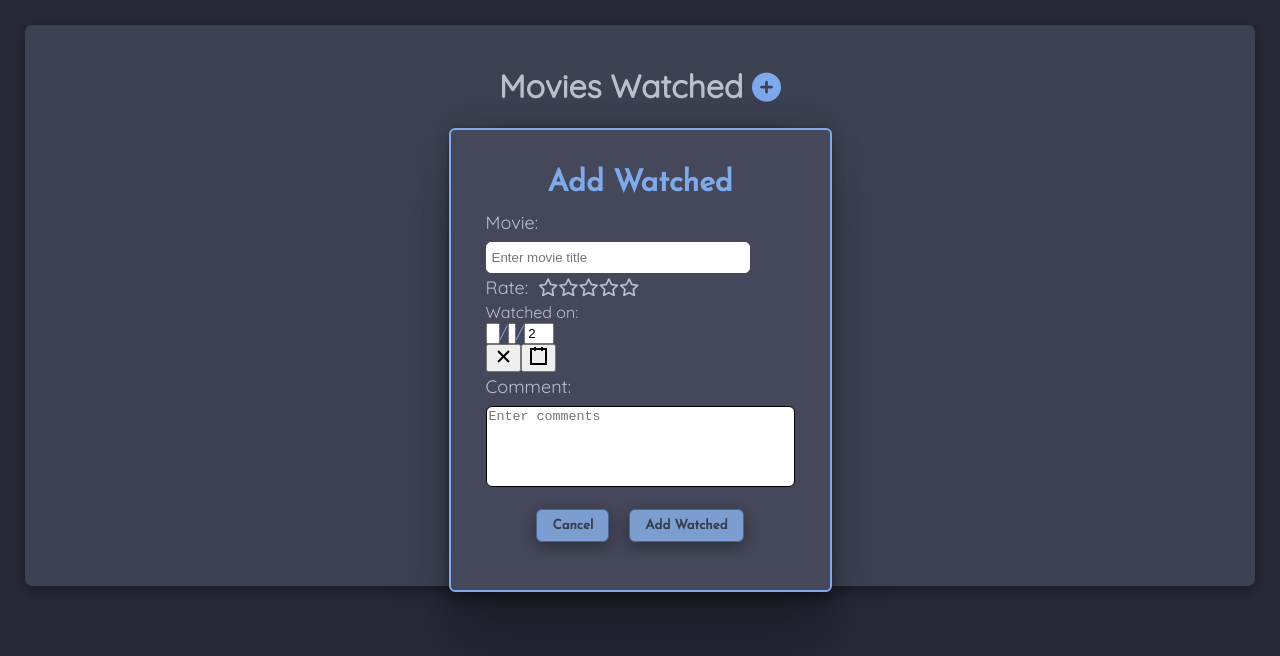
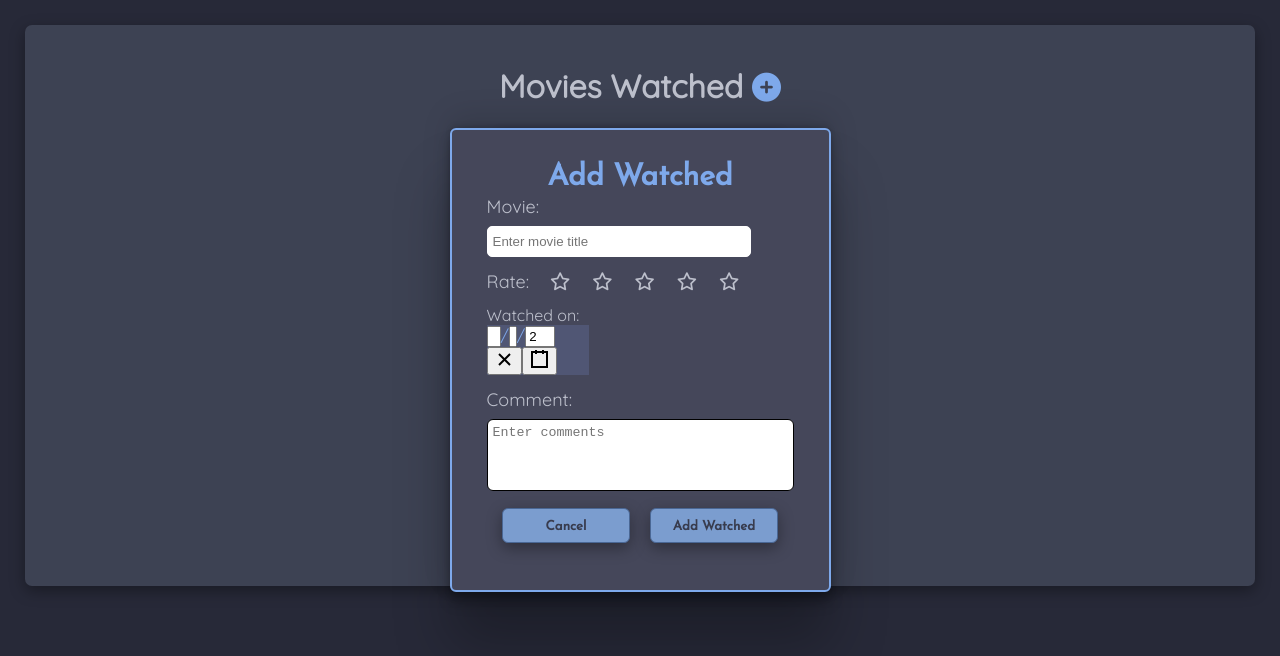
Before and after one commit to Jwilkins48/movie-list, a React (Create React App) app: page / in a window 1280 px wide. Both pictures are taken after a click on the icon 766 px from the left and 87 px from the top of the page. Shown: the top 656 px of the page. Built offline with nearby package versions, Linux system fonts and the light colour scheme.

Commit message:
add watched movie

```diff
--- a/package.json
+++ b/package.json
@@ -11,6 +11,7 @@
     "react-date-picker": "^9.1.0",
     "react-dom": "^18.2.0",
     "react-scripts": "5.0.1",
+    "uuidv4": "^6.2.13",
     "web-vitals": "^2.1.4"
   },
   "scripts": {
--- a/src/App.js
+++ b/src/App.js
@@ -1,7 +1,7 @@
-
 import Home from './components/Home';
 
 function App() {
+
   return (
     <div className="App">
         <Home />
--- a/src/components/Home.jsx
+++ b/src/components/Home.jsx
@@ -3,12 +3,38 @@ import React from "react";
 import { useState } from "react";
 import watched from "../data/movies-watched";
 import MovieCard from "./MovieCard";
-// import {v4 as uuidv4} from 'uuid'
+import { v4 as uuidv4 } from "uuid";
 
 function Home() {
   const [watchedMovies, setWatchedMovies] = useState(watched);
+  const [openModal, setOpenModal] = useState(false);
+
+  const [watchedMovieName, setWatchedMovieName] = useState("");
+  const [rating, setRating] = useState(0);
   const [date, setDate] = useState(new Date());
-  const [openModal, setOpenModal] = useState(false);
+  const [comment, setComment] = useState("");
+
+  const addWatchedMovie = (watchedMovie) => {
+    watchedMovie.id = uuidv4();
+    setWatchedMovies([watchedMovie, ...watchedMovies]);
+  };
+
+  const deleteWatchedMovie = (id) => {
+    setWatchedMovies(watchedMovies.filter((item) => item.id !== id));
+  };
+
+  const handleSubmitWatched = (e) => {
+    e.preventDefault();
+    const movie = {
+      movie: watchedMovieName,
+      rating: rating,
+      // date_watched: date,
+      comments: comment,
+    };
+
+    addWatchedMovie(movie);
+    setOpenModal(false);
+  };
 
   return (
     <div className="Home">
@@ -30,6 +56,7 @@ function Home() {
           </div>
         </div>
 
+        {/* ADD WATCHED MODAL */}
         <div
           className={
             openModal ? "modal-open add-watched-modal" : "add-watched-modal"
@@ -42,6 +69,8 @@ function Home() {
                 <label htmlFor="name">Movie:</label>
                 <input
                   className="name-input"
+                  onChange={(e) => setWatchedMovieName(e.target.value)}
+                  value={watchedMovieName}
                   type="text"
                   name="name"
                   placeholder="Enter movie title"
@@ -51,28 +80,45 @@ function Home() {
               <div className="movie-rating-container">
                 <label>Rate:</label>
                 <div className="star-container">
-                  <i class="fa-regular fa-star"></i>
-                  <i class="fa-regular fa-star"></i>
-                  <i class="fa-regular fa-star"></i>
-                  <i class="fa-regular fa-star"></i>
-                  <i class="fa-regular fa-star"></i>
+                  <span onClick={() => setRating(5)}>
+                    <i class="fa-regular fa-star"></i>
+                  </span>
+                  <span onClick={() => setRating(4)}>
+                    <i class="fa-regular fa-star"></i>
+                  </span>
+                  <span onClick={() => setRating(3)}>
+                    <i class="fa-regular fa-star"></i>
+                  </span>
+                  <span onClick={() => setRating(2)}>
+                    <i class="fa-regular fa-star"></i>
+                  </span>
+                  <span onClick={() => setRating(1)}>
+                    <i class="fa-regular fa-star"></i>
+                  </span>
                 </div>
               </div>
               {/* WATCHED ON */}
               <div className="movie-watched-container">
                 <label>Watched on:</label>
-                <DatePicker className="date" onChange={setDate} value={date} />
+                <DatePicker
+                  dateFormat="MMMM d, yyyy"
+                  className="date"
+                  onChange={(date) => setDate(date)}
+                  value={date}
+                />
               </div>
               {/* COMMENTS */}
               <div className="movie-comment-container">
                 <label htmlFor="comment">Comment:</label>
                 <textarea
-                  rows="5"
-                  cols="36"
+                  rows="4"
+                  cols="35"
                   type="text"
                   name="comment"
                   className="comment-textarea"
                   placeholder="Enter comments"
+                  onChange={(e) => setComment(e.target.value)}
+                  value={comment}
                 />
               </div>
             </div>
@@ -83,13 +129,16 @@ function Home() {
               >
                 Cancel
               </button>
-              <button className="modal-add-btn modal-btn">Add Watched</button>
+              <button
+                onClick={handleSubmitWatched}
+                className="modal-add-btn modal-btn"
+              >
+                Add Watched
+              </button>
             </div>
           </div>
         </div>
       </div>
-
-      {/* ADD WATCHED MODAL */}
     </div>
   );
 }
--- a/src/components/MovieCard.jsx
+++ b/src/components/MovieCard.jsx
@@ -15,7 +15,7 @@ function MovieCard({ item }) {
       <li className="card-list-item">Watched on {item.date_watched}</li>
       {/* Button to open comment dropdown */}
       <button onClick={toggle} className="card-list-item list-btn">
-        {item.comments.length} Comments
+        View Comments
       </button>
       <div
         className={
--- a/src/index.css
+++ b/src/index.css
@@ -120,7 +120,7 @@ body {
   margin-bottom: -10px;
 }
 .modal-content{
-  padding: 20px 0;
+  padding: 6px 0;
   height: 20rem;
   display: flex;
   flex-direction: column;
@@ -146,6 +146,23 @@ body {
   align-items: center;
   gap: 10px;
 }
+
+.star-container{
+  unicode-bidi: bidi-override;
+  direction: rtl;
+  text-align: center;
+}
+.star-container > span{
+  display: inline-block;
+  position: relative;
+  padding: 0 11px;
+}
+.star-container > span:hover,
+.star-container > span:hover ~ span{
+  color: gold;
+  cursor: pointer;
+}
+
 .movie-watched-container{
   font-size: 16px;
 }
@@ -154,6 +171,7 @@ body {
 }
 .date{
   color: #7ea9eb;
+  background-color: #505674;
 }
 
 .movie-comment-container{
@@ -166,16 +184,23 @@ body {
   border-radius: 6px;
   border: 1px solid;
   resize: none;
+  padding: 5px;
 }
 
 .modal-btn{
+  cursor: pointer;
   font-family: 'Josefin Sans', sans-serif;
-  padding: 9px 15px;
+  padding: 11px 15px 9px;
+  width: 8rem;
   border: 1px solid #4a6794;
-  margin: 0 10px;
+  margin: 5px 10px;
   border-radius: 6px;
   background-color:#7b9dcf;
   color: #383c4e;
   font-weight: bold;
   box-shadow: rgba(0, 0, 0, 0.35) 0px 5px 15px;
 }
+.modal-btn:hover{
+  background-color:#89aadd;
+  transform: scale(.98);
+}
```
Also changed, not shown: 1 other file (tests, documents, lock files or other folders).
